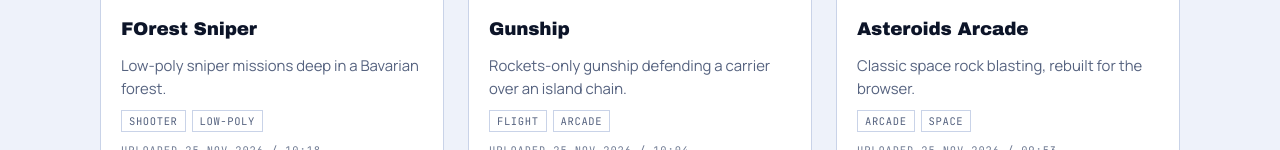
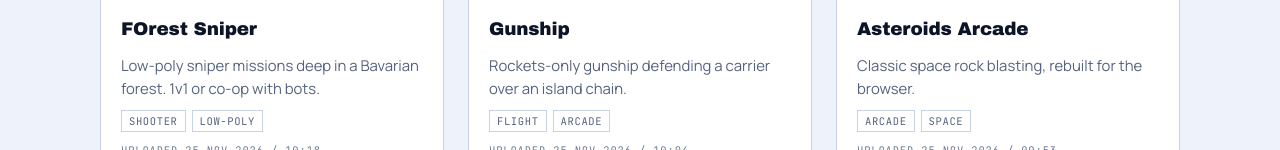
Before and after one commit to 5panners/launcher, a plain HTML site: page index.html in a window 1280 px wide. Shown: the part 857-1007 px from the top of the page. Drawn offline with Linux system fonts and the light colour scheme; a web font is replaced by a local one.

Commit message:
Add game modes to FOrest Sniper description
Co-Authored-By: Claude Sonnet 5.5 <noreply@anthropic.com>
Claude-Session: https://claude.ai/code/session_01R7kVu37ZmYkUawW6WZm6if

```diff
--- a/index.html
+++ b/index.html
@@ -136,7 +136,7 @@ const AUTHOR = "Your Name";
 const GAMES = [
   { title: "Asteroids Arcade", tag: "Arcade shooter",    desc: "Classic space rock blasting, rebuilt for the browser.",         tags: ["Arcade", "Space"],         url: "https://5panners.github.io/launcher/Asteroids-Arcade.html", img: "screenshots/asteroids-arcade.jpg", up: "2026-11-25T09:53:19Z" },
   { title: "Gunship",          tag: "Arcade helicopter",  desc: "Rockets-only gunship defending a carrier over an island chain.", tags: ["Flight", "Arcade"],        url: "https://5panners.github.io/gunship/", img: "screenshots/gunship.jpg", up: "2026-11-25T10:04:32Z" },
-  { title: "FOrest Sniper",    tag: "Stealth shooter",    desc: "Low-poly sniper missions deep in a Bavarian forest.",           tags: ["Shooter", "Low-poly"],     url: "https://5panners.github.io/forest-sniper/", img: "screenshots/forest-sniper.jpg", up: "2026-11-25T10:18:00Z" },
+  { title: "FOrest Sniper",    tag: "Stealth shooter",    desc: "Low-poly sniper missions deep in a Bavarian forest. 1v1 or co-op with bots.",           tags: ["Shooter", "Low-poly"],     url: "https://5panners.github.io/forest-sniper/", img: "screenshots/forest-sniper.jpg", up: "2026-11-25T10:18:00Z" },
   { title: "Carrier Landing",  tag: "Flight sim",         desc: "Catapult launch, arrested recovery and landing grades.",        tags: ["Flight", "Sim"],           url: "#", img: "screenshots/carrier-landing.jpg" },
   { title: "Vehicle Sim",      tag: "Driving physics",    desc: "The handling model behind my racing and driving games.",        tags: ["Racing", "Physics"],       url: "#", img: "screenshots/vehicle-sim.jpg" }
 ];
```
